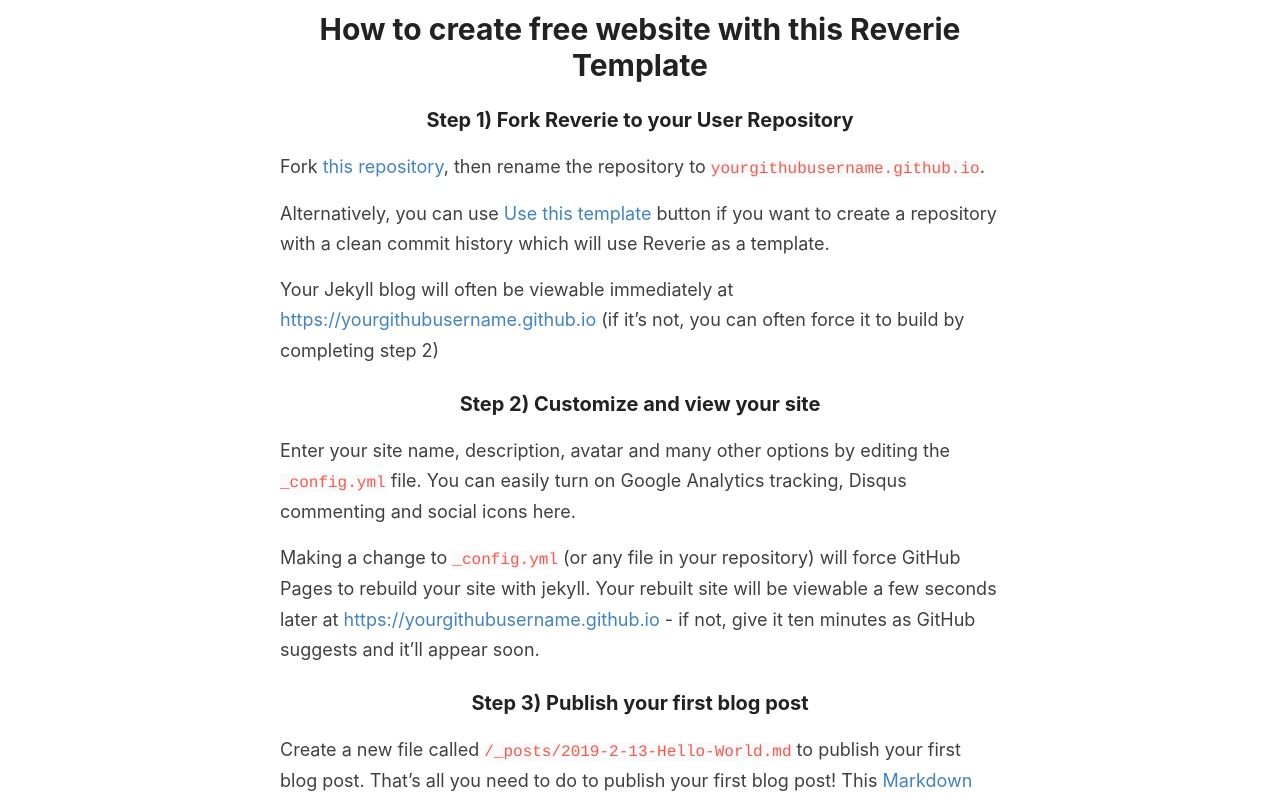
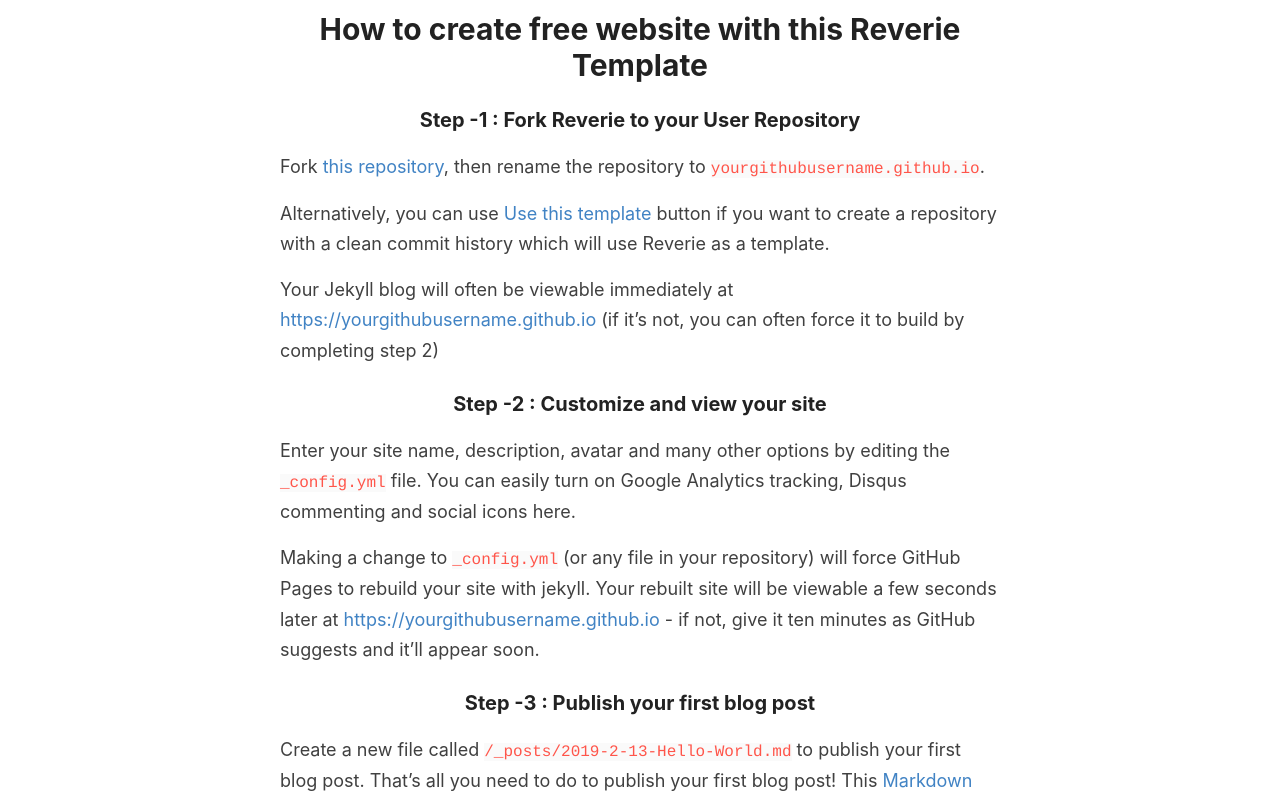
Before and after one commit to kranthikiran-security/kranthikiran-security.github.io, a Jekyll site: the page built from _pages/getting-started.md, in a window 1280 px wide. Shown: the part 183-985 px from the top of the page. Built offline with Jekyll 4.4.1, drawn with Linux system fonts in a browser that asks for light colours.

```diff
--- a/_pages/getting-started.md
+++ b/_pages/getting-started.md
@@ -4,7 +4,7 @@ title: How to create free website with this Reverie Template
 permalink: /getting-started/
 ---
 
-### Step 1) Fork Reverie to your User Repository
+### Step -1 : Fork Reverie to your User Repository
 
 Fork [this repository](https://github.com/amitmerchant1990/reverie), then rename the repository to `yourgithubusername.github.io`.
 
@@ -12,13 +12,13 @@ Alternatively, you can use [Use this template](https://github.com/amitmerchant19
 
 Your Jekyll blog will often be viewable immediately at <https://yourgithubusername.github.io> (if it's not, you can often force it to build by completing step 2)
 
-### Step 2) Customize and view your site
+### Step -2 : Customize and view your site
 
 Enter your site name, description, avatar and many other options by editing the `_config.yml` file. You can easily turn on Google Analytics tracking, Disqus commenting and social icons here.
 
 Making a change to `_config.yml` (or any file in your repository) will force GitHub Pages to rebuild your site with jekyll. Your rebuilt site will be viewable a few seconds later at <https://yourgithubusername.github.io> - if not, give it ten minutes as GitHub suggests and it'll appear soon.
 
-### Step 3) Publish your first blog post
+### Step -3 : Publish your first blog post
 
 Create a new file called `/_posts/2019-2-13-Hello-World.md` to publish your first blog post. That's all you need to do to publish your first blog post! This [Markdown Cheatsheet](https://github.com/adam-p/markdown-here/wiki/Markdown-Cheatsheet) might come in handy while writing the posts.
 
```
